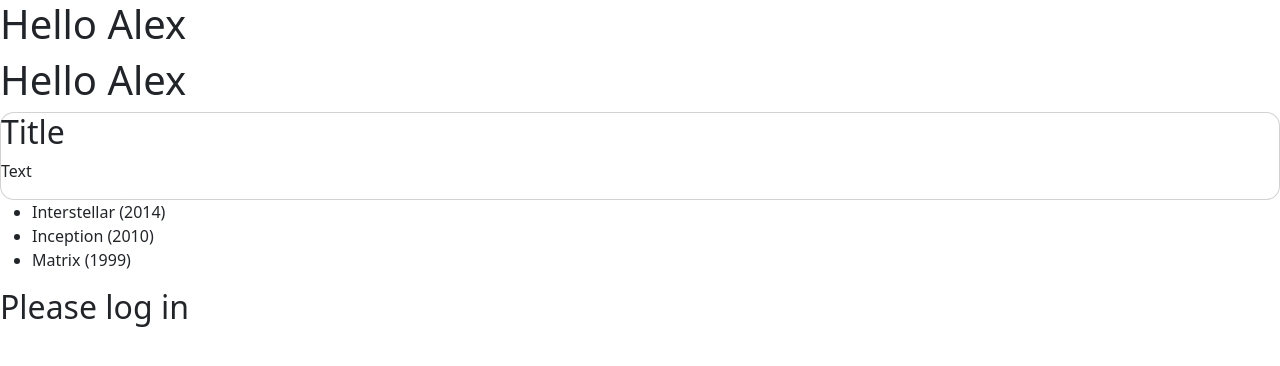
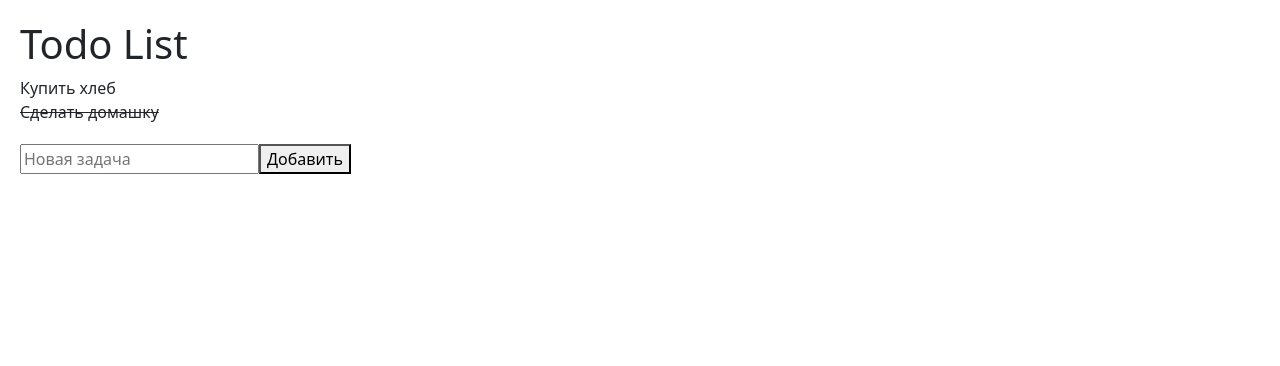
Before and after one commit to Alexandr19961802/hillelDz25.1, a React (Vite) app: page / in a window 1280 px wide. Shown: the top 366 px of the page. Built offline with nearby package versions, Linux system fonts and the light colour scheme.

Commit message:
Todo list homework

```diff
--- a/src/App.jsx
+++ b/src/App.jsx
@@ -1,53 +1,58 @@
-import React from "react";
-
-function Hello(props) {
-  return <h1>Hello {props.name}</h1>;
-}
+import React, { useState } from "react";
 
 export default function App() {
+  const [todos, setTodos] = useState([
+    { text: "Купить хлеб", done: false },
+    { text: "Сделать домашку", done: true },
+  ]);
 
-  const elJSX = <h1>Hello Alex</h1>;
-  const elNoJSX = React.createElement("h1", null, "Hello Alex");
+  const [value, setValue] = useState("");
 
-  console.log(elJSX);
-  console.log(elNoJSX);
+  const addTodo = () => {
+    if (value.trim() === "") return;
 
-  const card = (
-    <div className="card">
-      <h2>Title</h2>
-      <p>Text</p>
-    </div>
-  );
+    setTodos([
+      ...todos,
+      { text: value, done: false }
+    ]);
 
-  console.log(card);
+    setValue("");
+  };
 
-  const movies = [
-    { id: 1, title: "Interstellar", year: 2014 },
-    { id: 2, title: "Inception", year: 2010 },
-    { id: 3, title: "Matrix", year: 1999 },
-  ];
-
-  const isLoggedIn = false;
+  const toggleTodo = (index) => {
+    const newTodos = [...todos];
+    newTodos[index].done = !newTodos[index].done;
+    setTodos(newTodos);
+  };
 
   return (
-    <div>
+    <div style={{ padding: 20 }}>
+      <h1>Todo List</h1>
 
-      <Hello name="Alex" />
+      {todos.map((todo, index) => (
+        <div
+          key={index}
+          onClick={() => toggleTodo(index)}
+          style={{
+            cursor: "pointer",
+            textDecoration: todo.done ? "line-through" : "none"
+          }}
+        >
+          {todo.text}
+        </div>
+      ))}
 
-      {elJSX}
+      <div style={{ marginTop: 20 }}>
+        <input
+          value={value}
+          onChange={(e) => setValue(e.target.value)}
+          placeholder="Новая задача"
+        />
 
-      {card}
-
-      <ul>
-        {movies.map(movie => (
-          <li key={movie.id}>
-            {movie.title} ({movie.year})
-          </li>
-        ))}
-      </ul>
-
-      {isLoggedIn ? <h2>Welcome!</h2> : <h2>Please log in</h2>}
-
+        <button onClick={addTodo}>
+          Добавить
+        </button>
+      </div>
     </div>
   );
 }
```
